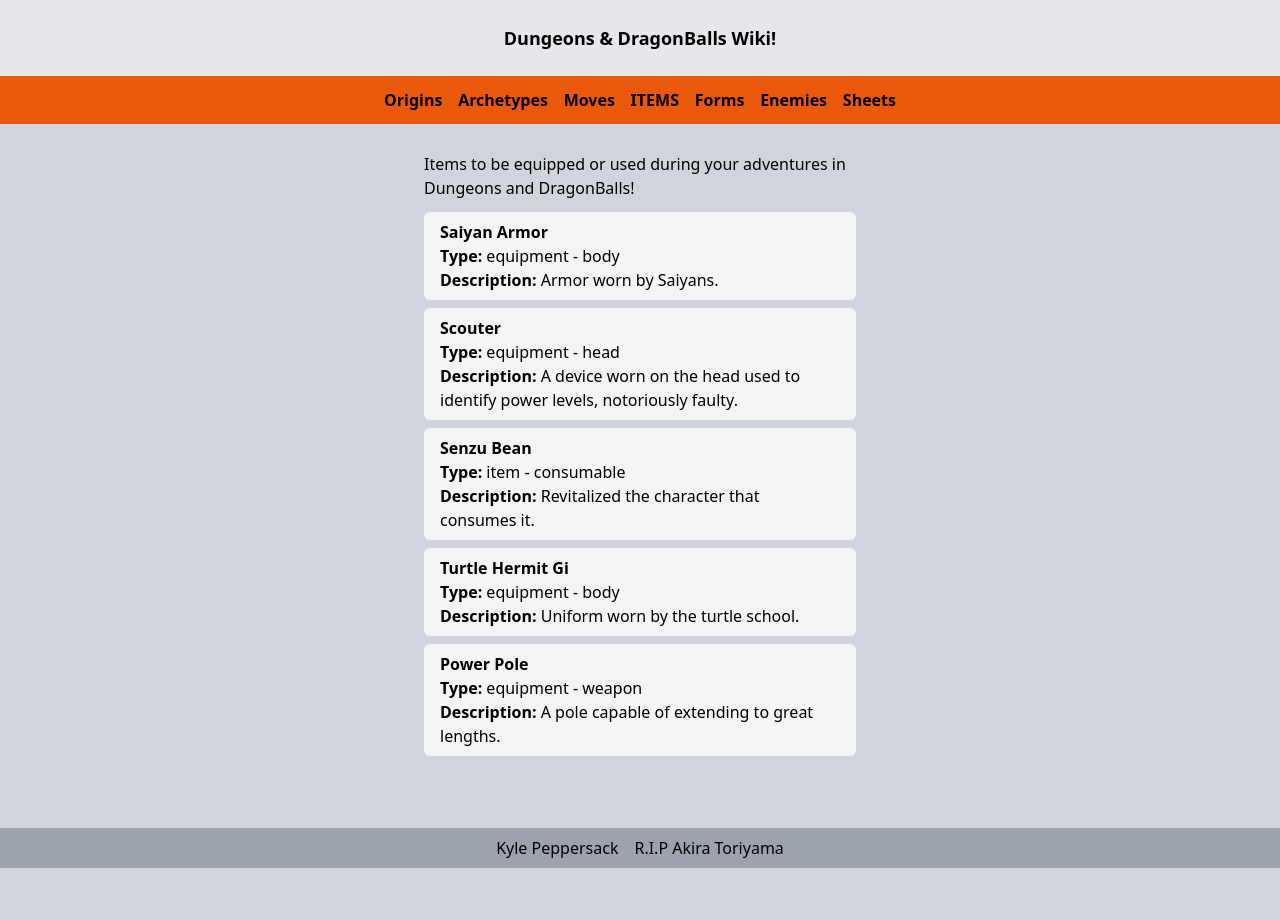
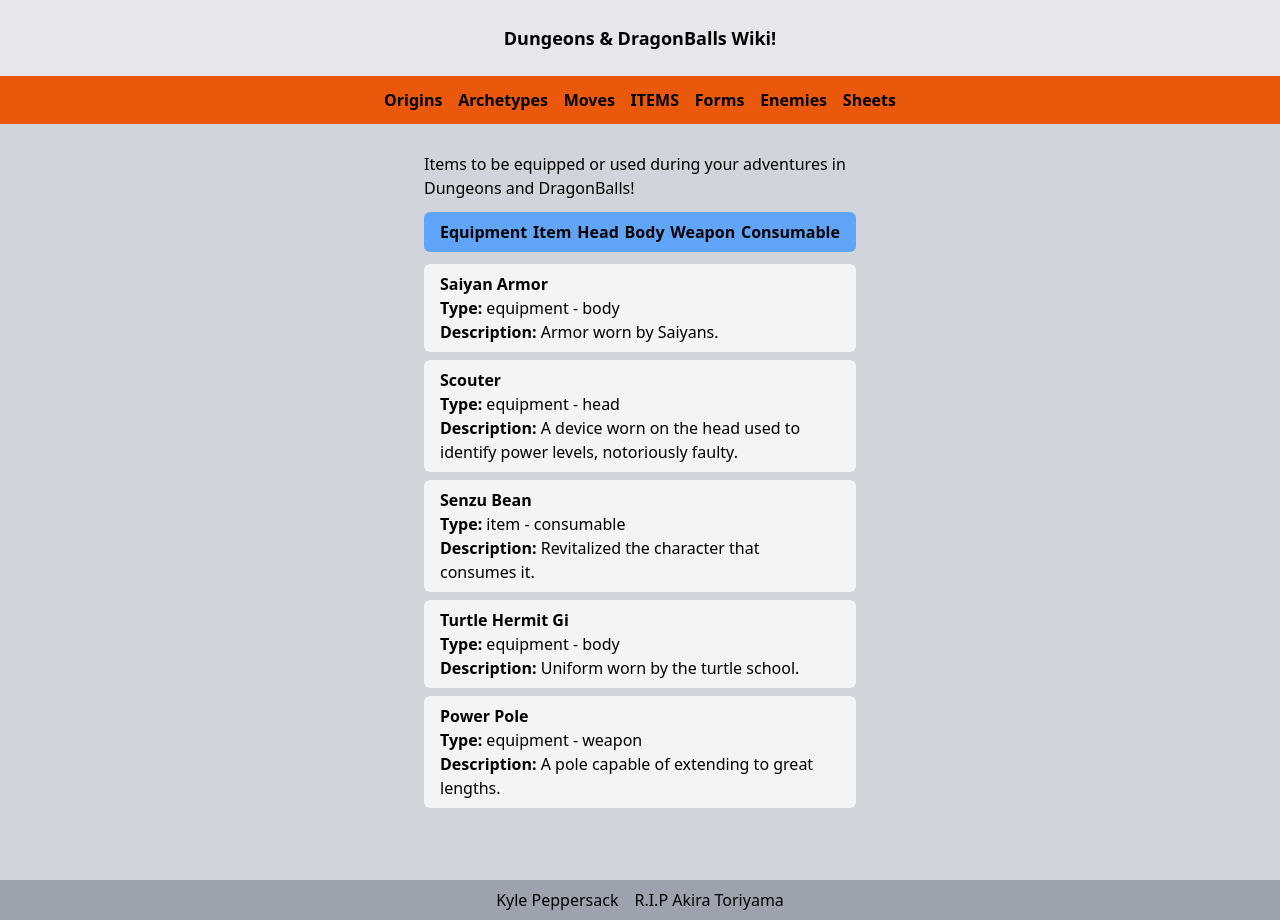
Before and after one commit to KylePep/ddbwiki, a Next.js app: page /items in a window 1280 px wide. Before the commit the page ends 868 px from the top, so only its background shows below. Built offline with nearby package versions, Linux system fonts and the light colour scheme.

Commit message:
Added sort function to Items page

```diff
--- a/app/items/page.tsx
+++ b/app/items/page.tsx
@@ -1,13 +1,43 @@
+'use client'
 import { ITEM_TYPES } from '@/shared/constants'
-import React from 'react'
+import React, { useState } from 'react'
 
 export default function page() {
+  const [sortedBy, setSortedBy] = useState("none")
+  let ITEMS = ITEM_TYPES
+
+  if(sortedBy == "none"){
+    ITEMS = ITEM_TYPES
+  } else if (sortedBy == "Equipment"){
+    ITEMS = ITEM_TYPES.filter((m)=> m.type == "equipment")
+  } else if (sortedBy == "Item"){
+    ITEMS = ITEM_TYPES.filter((m)=>m.type == "item")
+  } else if (sortedBy == "Head"){
+    ITEMS = ITEM_TYPES.filter((m)=>m.subType == "head")
+  } else if (sortedBy == "Body"){
+    ITEMS = ITEM_TYPES.filter((m)=>m.subType == "body")
+  } else if (sortedBy == "Weapon"){
+    ITEMS = ITEM_TYPES.filter((m)=>m.subType == "weapon")
+  } else if (sortedBy == "Consumable"){
+    ITEMS = ITEM_TYPES.filter((m)=>m.subType == "consumable")
+  }
+
+  const sortBy = ( sortBy: string) =>{
+    if (sortedBy === sortBy) sortBy = "none"
+    setSortedBy(sortBy)
+  }
+
   return (
 <main>
 <div>
         <h1 className='mb-3'>Items to be equipped or used during your adventures in Dungeons and DragonBalls!</h1>
+        <div className="flex justify-between my-3 font-bold bg-blue-400 px-4 py-2 rounded-md ">
+          {["Equipment", "Item", "Head", "Body", "Weapon", "Consumable"].map((sort: any) => (
+            <button className="hover:text-white" onClick={()=>sortBy(sort)} key={sort}>{sort}</button>
+          ))}
+        </div>
         <div>
-          {ITEM_TYPES.map((move: any)=>(
+          {ITEMS.map((move: any)=>(
           <div key={move.id} className='bg-gray-100 rounded-md px-4 py-2 mb-2'>
                 <h2 className="font-bold">{move.title}</h2>
                 <h3><span className='font-semibold'>Type: </span>{move.type}
```
